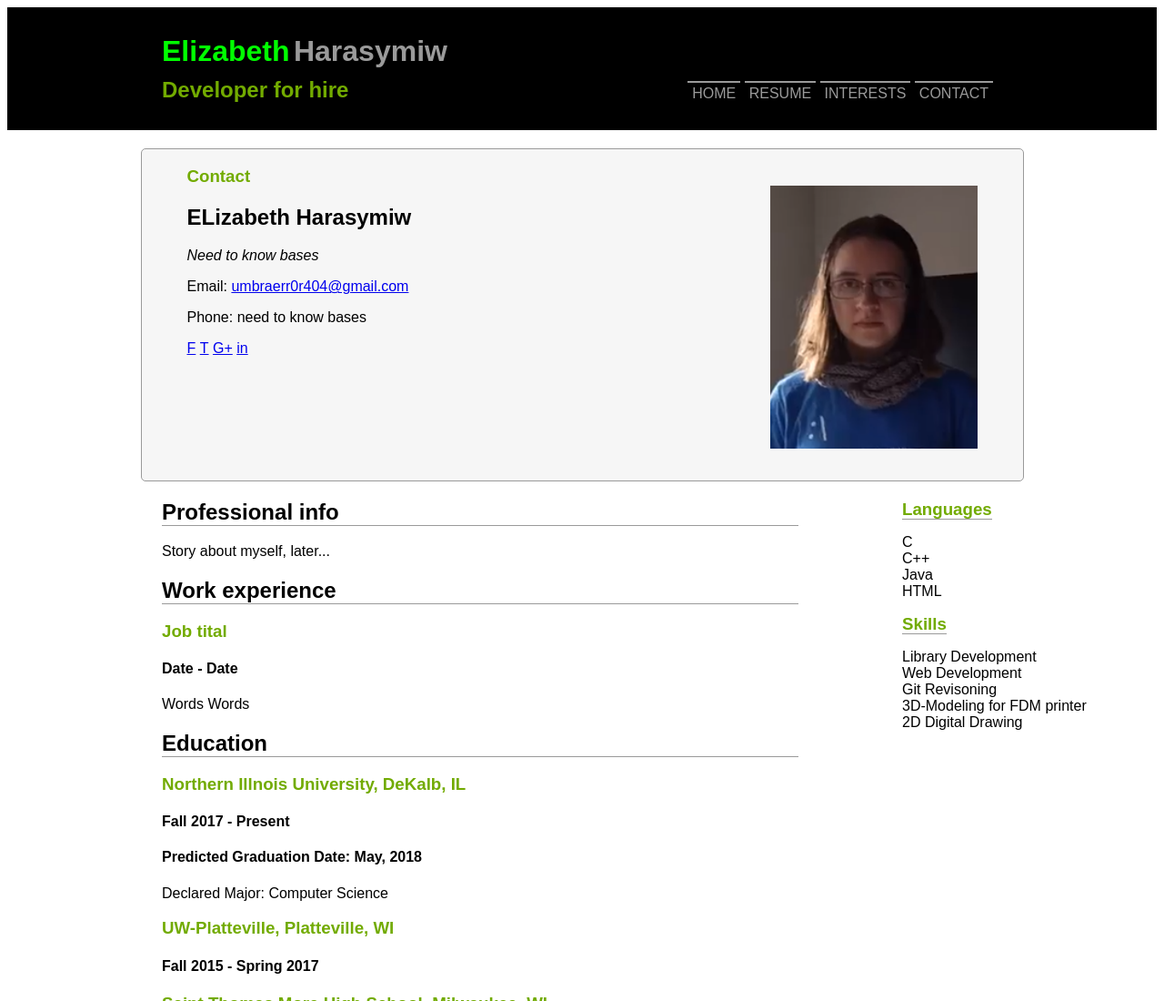
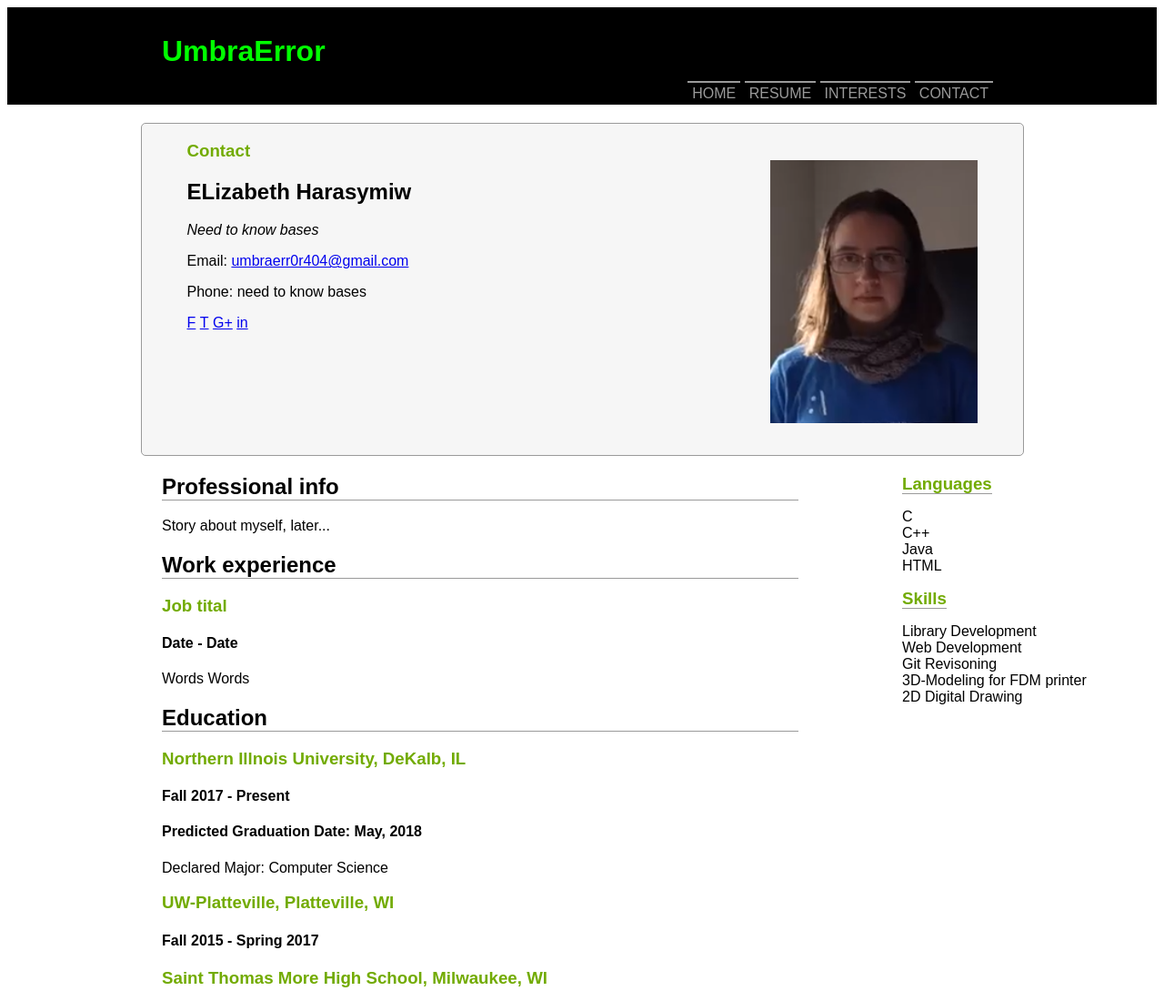
Before and after one commit to UmbraError/StaticWebsite, a plain HTML site: page resume.html in a window 1280 px wide. Shown: the top 1100 px of the page at 91% size. Drawn offline with Linux system fonts and the light colour scheme.

```diff
--- a/resume.html
+++ b/resume.html
@@ -19,9 +19,9 @@
                     </ul>
                </nav>
 
-               <h1 class="FirstName">Elizabeth</h1>
-               <h1 class="LastName">Harasymiw</h1>
-               <h2>Developer for hire</h2>
+               <h1 class="Alias">UmbraError</h1>
+               <h1></h1>
+               <h2></h2>
 
           </header> <!-- End Header -->
 
--- a/styles.css
+++ b/styles.css
@@ -28,13 +28,9 @@
      top: 30px;
 }
 
-header .FirstName {
+header .Alias {
      color: #00FF00;
      margin-left: 170px;
-}
-
-header .LastName {
-     color: #9A9A9A;
 }
 
 header h2 {
```
Also changed, not shown: index.html (+1 -1 lines).
